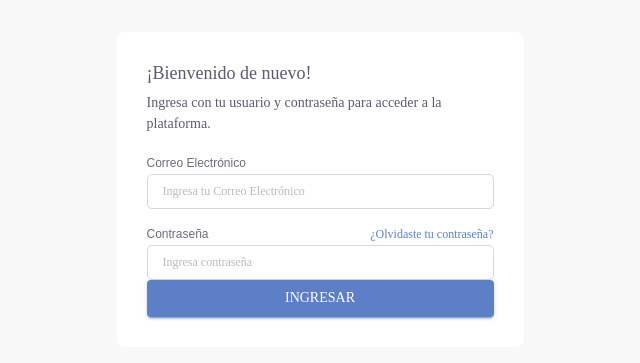
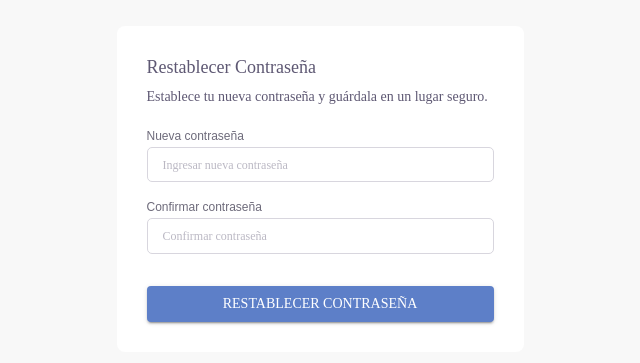
Before and after one commit to IngeScobedo/react-template, a React (Vite) app: page /auth/restore in a window 1280 px wide. Before the commit this address led to /auth/login. Shown: the part 211-574 px from the top of the page, without its empty margins (320-960 px from the left). Built offline with nearby package versions, Linux system fonts and the light colour scheme.

Commit message:
ui components

```diff
--- a/src/auth/components/index.ts
+++ /dev/null
@@ -1,16 +0,0 @@
-import Button from './button/Button'
-import Input from './input/Input'
-
-export { default as Button } from './button/Button'
-export { default as Input } from './input/Input'
-
-export type { Props as ButtonProps } from './button/Button'
-export type { Props as FormProps } from './form/Form'
-export type { Props as InputProps } from './input/Input'
-
-import { Form as FormHOC } from './form/Form'
-
-export const Form = Object.assign(FormHOC, {
-  Input: Input,
-  Button: Button,
-})
--- a/src/auth/pages/Login.tsx
+++ b/src/auth/pages/Login.tsx
@@ -5,8 +5,7 @@ import { NavLink } from 'react-router-dom'
 import { useSelector } from 'react-redux'
 import { useForm, SubmitHandler } from 'react-hook-form'
 import { RootState } from '../../store/store'
-import Input from '../components/input/Input'
-import Button from '../components/button/Button'
+import { Button, Input } from '../../ui/components'
 import { inputsValidators } from '../utils/validators'
 
 type Inputs = {
@@ -79,10 +78,16 @@ const Login = () => {
               },
             })}
           />
+          <Button
+            sx={{ mt: 2 }}
+            variant="contained"
+            fullWidth
+            type="submit"
+            form="login-form"
+          >
+            Ingresar
+          </Button>
         </Grid>
-        <Button variant="contained" fullWidth type="submit" form="login-form">
-          Ingresar
-        </Button>
       </form>
     </AuthLayout>
   )
--- a/src/auth/pages/RecoverPassword.tsx
+++ b/src/auth/pages/RecoverPassword.tsx
@@ -1,7 +1,7 @@
 import { Grid, Link } from '@mui/material'
 import { SubmitHandler, useForm } from 'react-hook-form'
 import { NavLink } from 'react-router-dom'
-import { Form } from '../components'
+import { Input, Button } from '../../ui/components'
 import AuthLayout from '../layout/AuthLayout'
 import { inputsValidators } from '../utils/validators'
 
@@ -25,11 +25,13 @@ const RecoverPassword = () => {
       title="¿Olvidaste tu Contraseña?"
       description="Ingresa tu correo electrónico y te enviaremos instrucciones para restablecer tu contraseña."
     >
-      <Form onSubmit={handleSubmit(onSubmit)}>
-        <Form.Input
+      <form id="login-form" onSubmit={handleSubmit(onSubmit)}>
+        <Grid container spacing={2}>
+          <Input
             label="Correo electrónico"
             placeholder="Ingresa tu correo electrónico"
             type="email"
+            errorMessage={errors.email && errors.email.message}
             {...register('email', {
               required: true,
               pattern: {
@@ -38,21 +40,22 @@ const RecoverPassword = () => {
               },
             })}
           />
-        <Form.Button type="submit" variant="contained" fullWidth>
+          <Button type="submit" variant="contained" fullWidth>
             Enviar Instrucciones
-        </Form.Button>
-        <Grid item xs={12}>
+          </Button>
+          <Grid item xs={12} sx={{ textAlign: 'center' }}>
             <Link
               underline="hover"
               align="center"
-            variant="link"
+              variant="buttonLink"
               to={'/auth/login'}
               component={NavLink}
             >
-            ¿Olvidaste tu contraseña?
+              Regresar
             </Link>
           </Grid>
-      </Form>
+        </Grid>
+      </form>
     </AuthLayout>
   )
 }
--- /dev/null
+++ b/src/auth/pages/RestorePassword.tsx
@@ -0,0 +1,73 @@
+import { Grid } from '@mui/material'
+import { SubmitHandler, useForm } from 'react-hook-form'
+import { Input, Button } from '../../ui/components'
+import AuthLayout from '../layout/AuthLayout'
+import { inputsValidators } from '../utils/validators'
+
+type Inputs = {
+  password: string
+  confirmPassword: string
+}
+
+const RestorePassword = () => {
+  const {
+    register,
+    handleSubmit,
+    formState: { errors },
+  } = useForm<Inputs>()
+
+  const onSubmit: SubmitHandler<Inputs> = (data): void => {
+    console.log(data, errors)
+  }
+  return (
+    <AuthLayout
+      title="Restablecer Contraseña"
+      description="Establece tu nueva contraseña y guárdala en un lugar seguro."
+    >
+      <form id="login-form" onSubmit={handleSubmit(onSubmit)}>
+        <Grid container spacing={2}>
+          <Input
+            type="password"
+            label="Nueva contraseña"
+            placeholder="Ingresar nueva contraseña"
+            errorMessage={errors.password && errors.password.message}
+            {...register('password', {
+              required: true,
+              pattern: {
+                value: inputsValidators.password,
+                message: 'El correo o la contraseña son invalidos',
+              },
+            })}
+          />
+          <Input
+            type="password"
+            label="Confirmar contraseña"
+            placeholder="Confirmar contraseña"
+            errorMessage={
+              errors.confirmPassword && errors.confirmPassword.message
+            }
+            {...register('confirmPassword', {
+              required: true,
+              pattern: {
+                value: inputsValidators.password,
+                message: 'El correo o la contraseña son invalidos',
+              },
+            })}
+          />
+
+          <Button
+            sx={{ mt: 2 }}
+            variant="contained"
+            fullWidth
+            type="submit"
+            form="login-form"
+          >
+            Restablecer contraseña
+          </Button>
+        </Grid>
+      </form>
+    </AuthLayout>
+  )
+}
+
+export default RestorePassword
--- /dev/null
+++ b/src/auth/pages/index.ts
@@ -0,0 +1,3 @@
+export { default as Login } from './Login'
+export { default as RecoverPassword } from './RecoverPassword'
+export { default as RestorePassword } from './RestorePassword'
--- a/src/auth/routes/AuthRoutes.tsx
+++ b/src/auth/routes/AuthRoutes.tsx
@@ -1,6 +1,5 @@
 import { Navigate, Route, Routes } from 'react-router-dom'
-import Login from '../pages/Login'
-import RecoverPassword from '../pages/RecoverPassword'
+import { Login, RecoverPassword, RestorePassword } from '../pages'
 
 const AuthRoutes = () => {
   return (
@@ -8,6 +7,7 @@ const AuthRoutes = () => {
       <Routes>
         <Route path="login" element={<Login />} />
         <Route path="recovery" element={<RecoverPassword />} />
+        <Route path="restore" element={<RestorePassword />} />
         <Route path="/*" element={<Navigate to={'login'} />} />
       </Routes>
     </>
--- a/src/theme/blueTheme.theme.ts
+++ b/src/theme/blueTheme.theme.ts
@@ -8,12 +8,14 @@ declare module '@mui/material/styles' {
   interface TypographyVariants {
     inputError: React.CSSProperties
     link: React.CSSProperties
+    buttonLink: React.CSSProperties
   }
 
   // allow configuration using `createTheme`
   interface TypographyVariantsOptions {
     inputError?: React.CSSProperties
     link?: React.CSSProperties
+    buttonLink?: React.CSSProperties
   }
 
   interface PaletteOptions {
@@ -33,6 +35,7 @@ declare module '@mui/material/Typography' {
   interface TypographyPropsVariantOverrides {
     inputError: true
     link: true
+    buttonLink: true
   }
 }
 
@@ -94,6 +97,11 @@ const blueTheme = createTheme({
       lineHeight: '18px',
       color: '#5D7FC8',
     },
+    buttonLink: {
+      fontSize: '14px',
+      lineHeight: '18px',
+      color: '#5D7FC8',
+    },
   },
 })
 
--- /dev/null
+++ b/src/ui/components/index.ts
@@ -0,0 +1,4 @@
+export { default as Button } from './button/Button'
+export { default as Form } from './form/Form'
+export { default as Input } from './input/Input'
+export { CheckingAuth } from './CheckingAuth'
--- a/src/auth/components/input/Input.tsx
+++ b/src/ui/components/input/Input.tsx
@@ -85,6 +85,7 @@ const Input = forwardRef(
             {OptionalComponent && <OptionalComponent />}
           </Grid>
           <MInput
+            id={id}
             type={typeOfInput}
             error={errorMessage ? true : false}
             ref={ref}
```
Also changed, not shown: src/ui/components/button/Button.tsx (renamed from src/auth/components/button/Button.tsx), src/ui/components/form/Form.tsx (renamed from src/auth/components/form/Form.tsx), src/ui/components/input/Input.scss (renamed from src/auth/components/input/Input.scss). Lines whose indentation alone changed are shown as unchanged.
